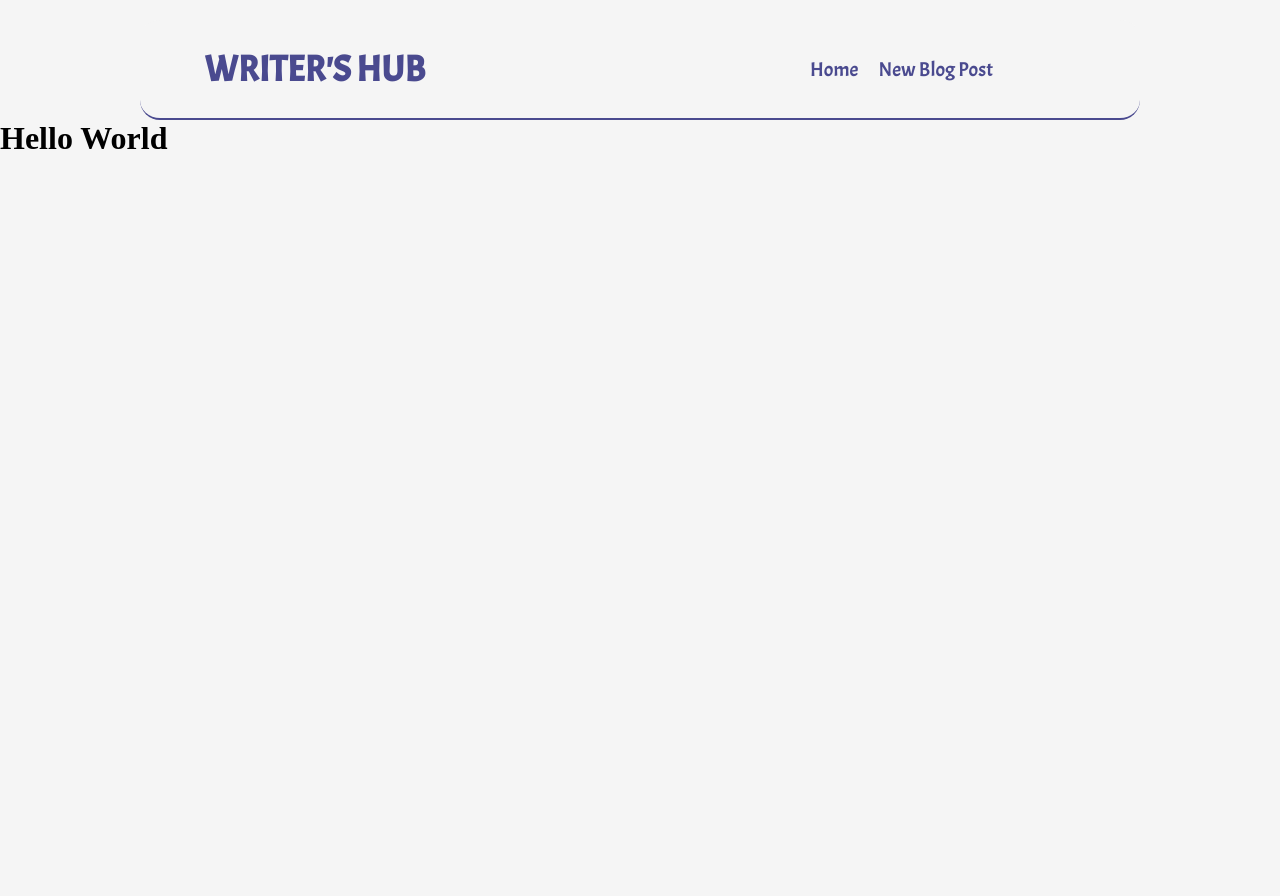
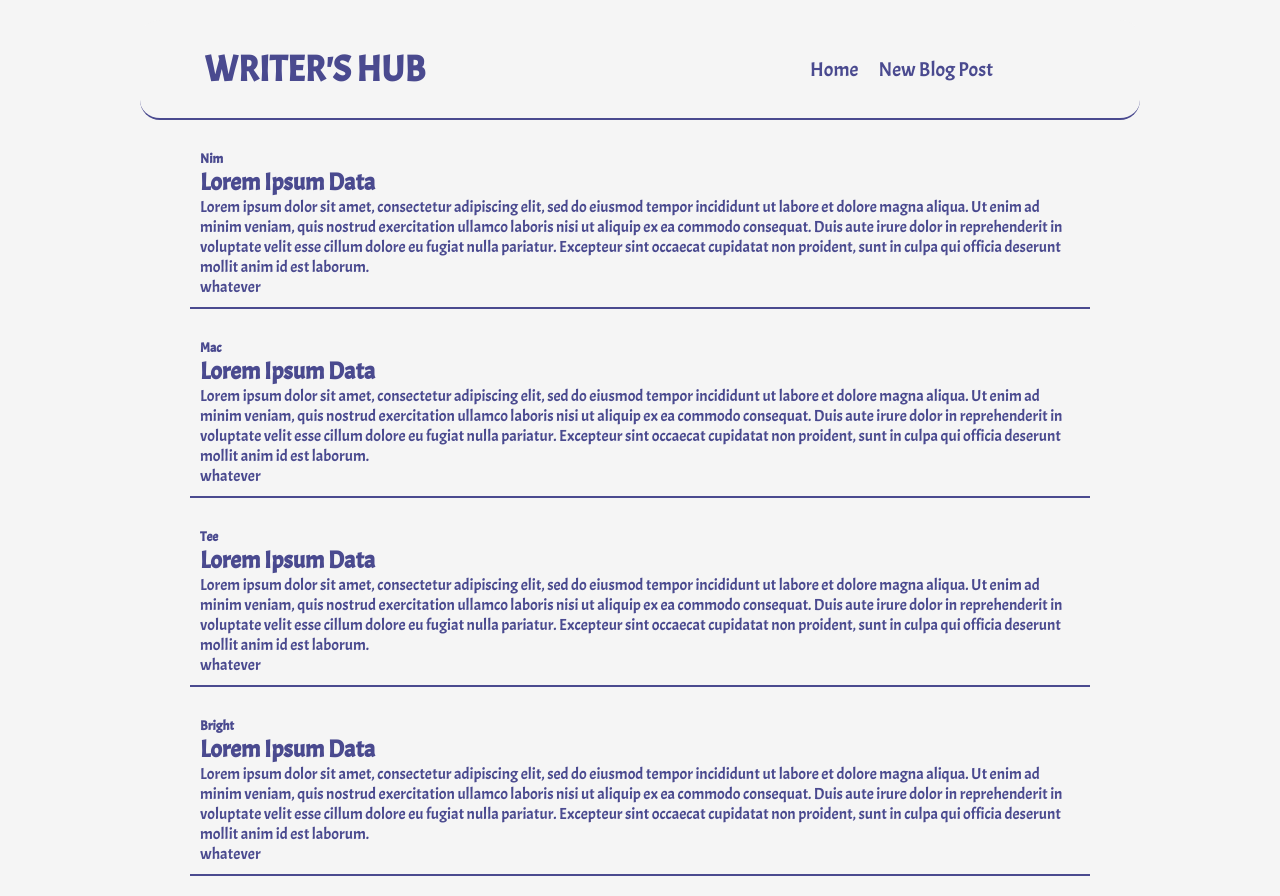
Before and after one commit to Neemahj/simple_blogsite, a React (Create React App) app: page / in a window 1280 px wide. Before the commit the page ends 800 px from the top, so only its background shows below. Built offline with nearby package versions, Linux system fonts and the light colour scheme.

Commit message:
Styled BlogPage

```diff
--- a/src/App.css
+++ b/src/App.css
@@ -49,7 +49,7 @@ form{
 label{
   font-family: 'Acme', sans-serif;
   font-size: large;
-  color:rgb(74, 74, 143)
+  color:rgb(74, 74, 143);
 }
 
 .field{
@@ -67,3 +67,14 @@ label{
   padding: 60px;
   border-radius: 5px;
 }
+
+.blog-content{
+  border-bottom: 2px solid rgb(74, 74, 143);
+  width: 100%;
+  max-width: 900px;
+  margin: 20px auto;
+  padding: 10px;
+  font-family: 'Acme', sans-serif;
+  color:rgb(74, 74, 143)
+
+}
--- a/src/Components/BlogPage.js
+++ b/src/Components/BlogPage.js
@@ -1,11 +1,21 @@
 import React from 'react'
+import { BlogPosts } from "./Data"
 
 const BlogPage = () => {
   return (
     <div>
-      <h1>Hello World</h1>
+      {BlogPosts.map((blogPost) =>{
+        return(
+          <div className="blog-content">
+            <h5>{blogPost.author}</h5>
+            <h2>{blogPost.title}</h2>
+            <p>{blogPost.body}</p>
+            <p>{blogPost.comment}</p>
+          </div>
+        )
+      })}
     </div>
   )
-}
+};
 
 export default BlogPage
--- a/src/Components/Data.js
+++ b/src/Components/Data.js
@@ -1,4 +1,4 @@
-export const BlogData = [
+export const BlogPosts = [
   {
     id:1,
     author:"Nim",
```
